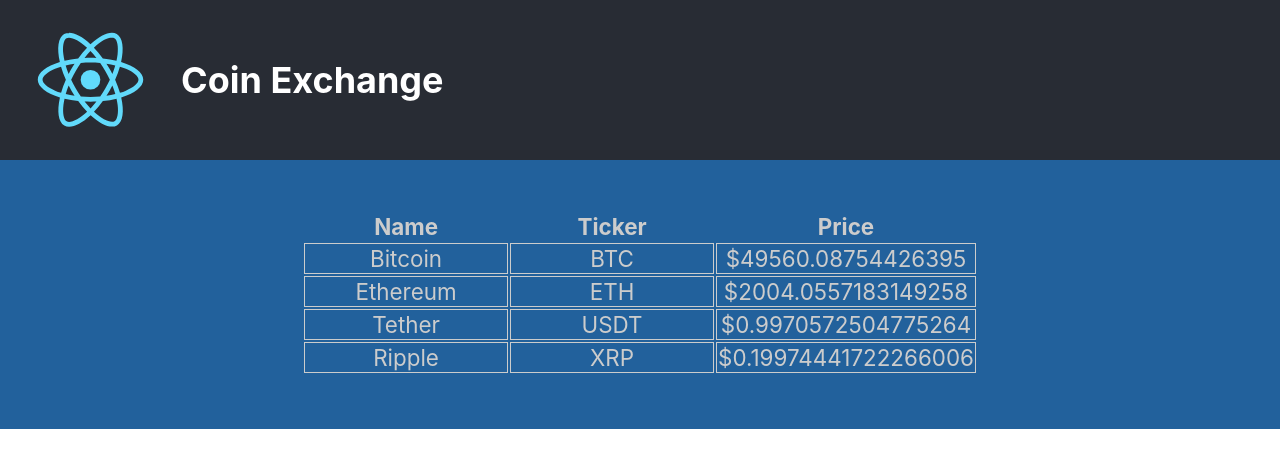
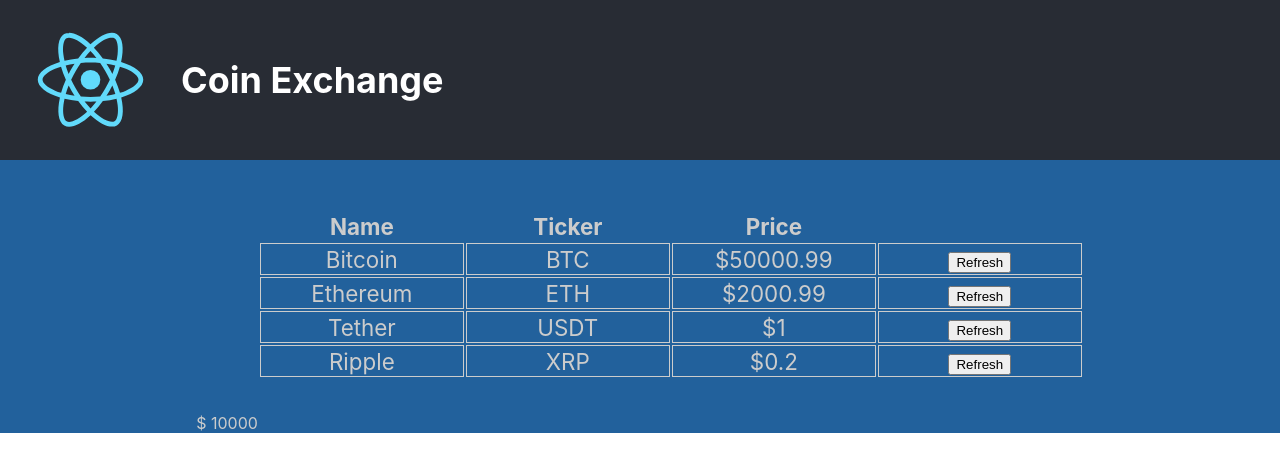
Before and after one commit to vsreyes/coin-exchange, a React (Create React App) app: page / in a window 1280 px wide. Shown: the top 472 px of the page. Built offline with nearby package versions, Linux system fonts and the light colour scheme.

Commit message:
Amount setup

```diff
--- a/src/App.js
+++ b/src/App.js
@@ -2,6 +2,7 @@ import React from 'react';
 import logo from './logo.svg';
 import './App.css';
 import Coin from './components/Coin/Coin';
+import AccountBalance from './components/AccountBalance/AccountBalance';
 
 function App() {
   return (
@@ -10,6 +11,7 @@ function App() {
         <img src={logo} alt='React logo' className='App-logo' />
         <h1 className='App-title'>Coin Exchange</h1>
       </header>
+      <AccountBalance amount={10000} />
       <table className='coin-table'>
         <thead>
           <tr>
--- /dev/null
+++ b/src/components/AccountBalance/AccountBalance.jsx
@@ -0,0 +1,17 @@
+import React, { Component } from 'react';
+import PropTypes from 'prop-types';
+
+export default class AccountBalance extends Component {
+  render() {
+    return (
+      <>
+        $ {this.props.amount}
+      </>
+    );
+  }
+}
+
+
+AccountBalance.propTypes = {
+  amount: PropTypes.number.isRequired
+}
--- a/src/components/Coin/Coin.jsx
+++ b/src/components/Coin/Coin.jsx
@@ -7,22 +7,19 @@ export default class Coin extends Component {
     super(props);
     this.state = {
       price: this.props.price
+    }
+    this.handleClick = this.handleClick.bind(this);
+  }
+ handleClick(event) {
+    // Prevent the default action of submitting the form
+    event.preventDefault();
 
-    }
-  }
-  componentDidMount() {
-    const callback = () => {
-      // Set the state to a new random value
     const randomPercentage = 0.995 + Math.random() * 0.01;
-
     this.setState( function(oldState) {
       return {
         price: oldState.price * randomPercentage
       };
     });
-
-    }
-    setInterval( callback, 1000)
  }
   render() {
     return(
@@ -30,6 +27,11 @@ export default class Coin extends Component {
         <td>{this.props.name}</td>
         <td>{this.props.ticker}</td>
         <td>${this.state.price}</td>
+        <td>
+          <form action="#" method="POST">
+          <button onClick={this.handleClick}>Refresh</button>
+          </form>
+        </td>
       </tr>
       );
     }
```
Lines whose indentation alone changed are shown as unchanged.
